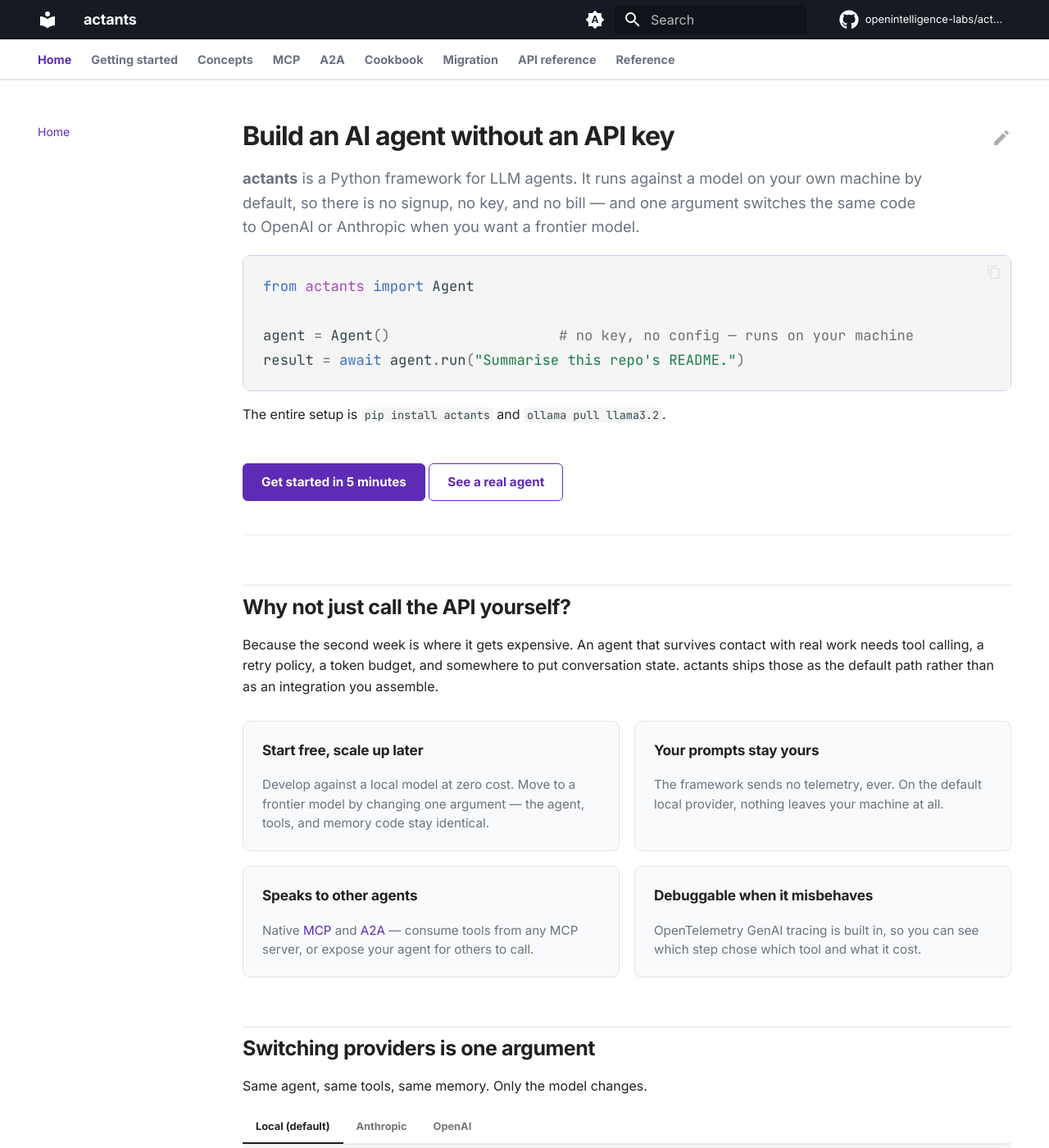
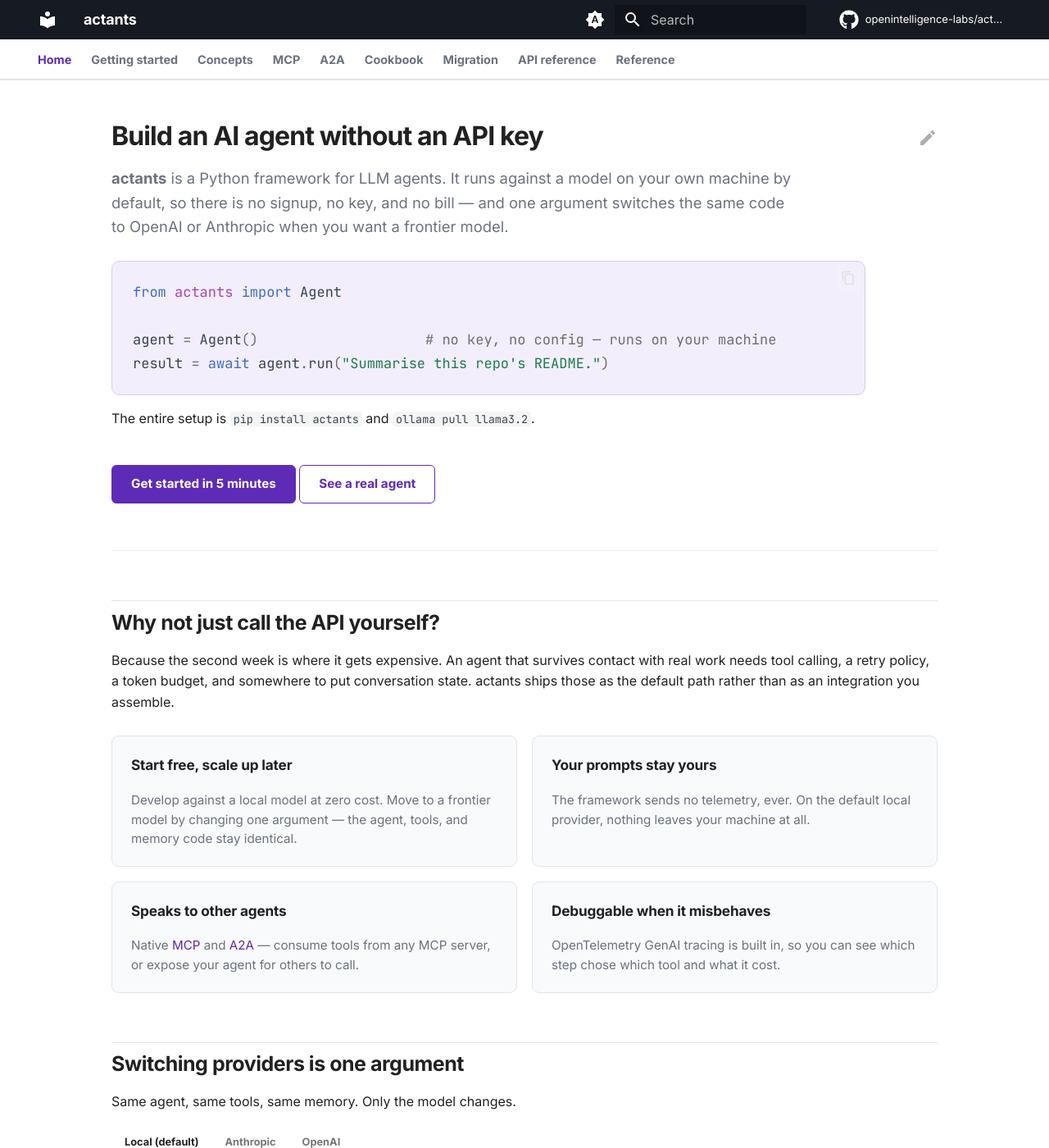
Before and after one commit to openintelligence-labs/actants-docs, an MkDocs documentation site: the page built from docs/index.md, in a window 1280 px wide and 1400 px high. Shown: the whole window at 82% size. Built offline with MkDocs 1.6.1 and Material for MkDocs 9.7.7, drawn with Linux system fonts in a browser that asks for light colours; comment, search, counter and statistics services are not loaded.

Commit message:
Fix landing page layout and hero styling
Three problems visible on the published page. The hero code block's accent
tint never applied — the selector assumed a bare .highlight class, but the
generated markup is .language-python.highlight, so Material's own rule won
on specificity. The block rendered as flat grey and read as body content
rather than as the page's focal point.

The page also hid only the table of contents, so Material still laid out
the left navigation column. That left a wide empty gutter with the content
pinned beside it. Hide both sidebars and centre the content well, scoped
with :has() so reference pages keep their three-column layout.

Also tighten the vertical rhythm above the fold and pair the benefit cards
two-up, which stops the fourth card orphaning onto its own row.

```diff
--- a/docs/stylesheets/theme.css
+++ b/docs/stylesheets/theme.css
@@ -250,35 +250,35 @@
 }
 
 /* Landing page ------------------------------------------------------------ */
-/* Applies only to elements the home page opts into, so reference pages keep
-   the quieter treatment above. */
+/* Scoped to .md-typeset so these win over Material's own rules, and applied
+   only to elements the home page opts into. */
 
-/* The hero snippet is the page's thesis: working code with no setup. Give it
-   more presence than an ordinary fenced block. */
-.hero-code .highlight pre,
-.hero-code pre {
+/* The hero snippet is the page's thesis: working code with zero setup. Give it
+   the accent tint so it reads as the focal point, not as body content. */
+.md-typeset .hero-code pre,
+.md-typeset .hero-code > .highlight > pre {
   border: 1px solid var(--accent-border);
-  border-radius: 9px;
+  border-radius: 10px;
   background: var(--accent-soft);
 }
 
-.hero-code .highlight pre > code,
-.hero-code pre > code {
-  font-size: 0.86rem;
-  line-height: 1.75;
-  padding: 1.1rem 1.2rem;
+.md-typeset .hero-code pre > code {
+  font-size: 0.85rem;
+  line-height: 1.7;
+  padding: 1.15rem 1.25rem;
+  background: transparent;
 }
 
 .hero-actions {
   display: flex;
   flex-wrap: wrap;
   gap: 0.7rem;
-  margin: 1.5rem 0 0.5rem;
+  margin: 1.4rem 0 0.25rem;
 }
 
 .md-typeset .hero-actions .md-button {
   margin: 0;
-  padding: 0.5rem 1.1rem;
+  padding: 0.5rem 1.15rem;
   font-size: 0.76rem;
   font-weight: 600;
   border-width: 1px;
@@ -288,7 +288,7 @@
 .md-typeset .hero-actions .md-button--primary {
   background-color: var(--accent-strong);
   border-color: var(--accent-strong);
-  color: var(--md-default-bg-color);
+  color: #fff;
 }
 
 .md-typeset .hero-actions .md-button--primary:hover {
@@ -296,18 +296,27 @@
   border-color: var(--accent);
 }
 
-/* The h1 is a full sentence on this page rather than a product name, so it
-   needs room to breathe without shouting. */
+/* The landing h1 is a sentence, not a product name. */
 .md-typeset h1 {
   max-width: 30ch;
   line-height: 1.14;
 }
 
-/* Collapsed detail blocks at the foot of the page carry reference material
-   that would otherwise push the pitch below the fold. */
-.md-typeset details.info > summary,
-.md-typeset details.question > summary {
-  font-weight: 600;
+/* With both sidebars hidden the content well spans the full viewport, which is
+   far past a comfortable reading measure. Cap it and centre it. */
+.md-typeset .hero-code,
+.md-typeset .hero-actions {
+  max-width: 46rem;
+}
+
+/* Tighten the rhythm above the fold so the first benefit section is reachable
+   without a long scroll. */
+.md-typeset h1 + p {
+  margin-bottom: 1.3rem;
+}
+
+.md-typeset .hero-actions + hr {
+  margin-top: 2rem;
 }
 
 /* A four-card benefit row wraps 3+1 at desktop width, orphaning the last card.
@@ -316,3 +325,19 @@
 .oi-grid--pairs {
   grid-template-columns: repeat(auto-fit, minmax(20rem, 1fr));
 }
+
+/* Collapsed detail blocks at the foot carry reference material that would
+   otherwise push the pitch below the fold. */
+.md-typeset details.info > summary {
+  font-weight: 600;
+}
+
+/* Home page only. `hide: navigation, toc` empties both sidebars but Material
+   still lays out their columns, leaving the content pinned beside dead space.
+   `:has()` targets only a page where both are actually collapsed, so reference
+   pages keep their normal three-column layout. */
+.md-main__inner:has(.md-sidebar--primary[hidden]):has(.md-sidebar--secondary[hidden])
+  > .md-content {
+  max-width: 52rem;
+  margin-inline: auto;
+}
```
Also changed, not shown: docs/index.md (+1 -0 lines).
